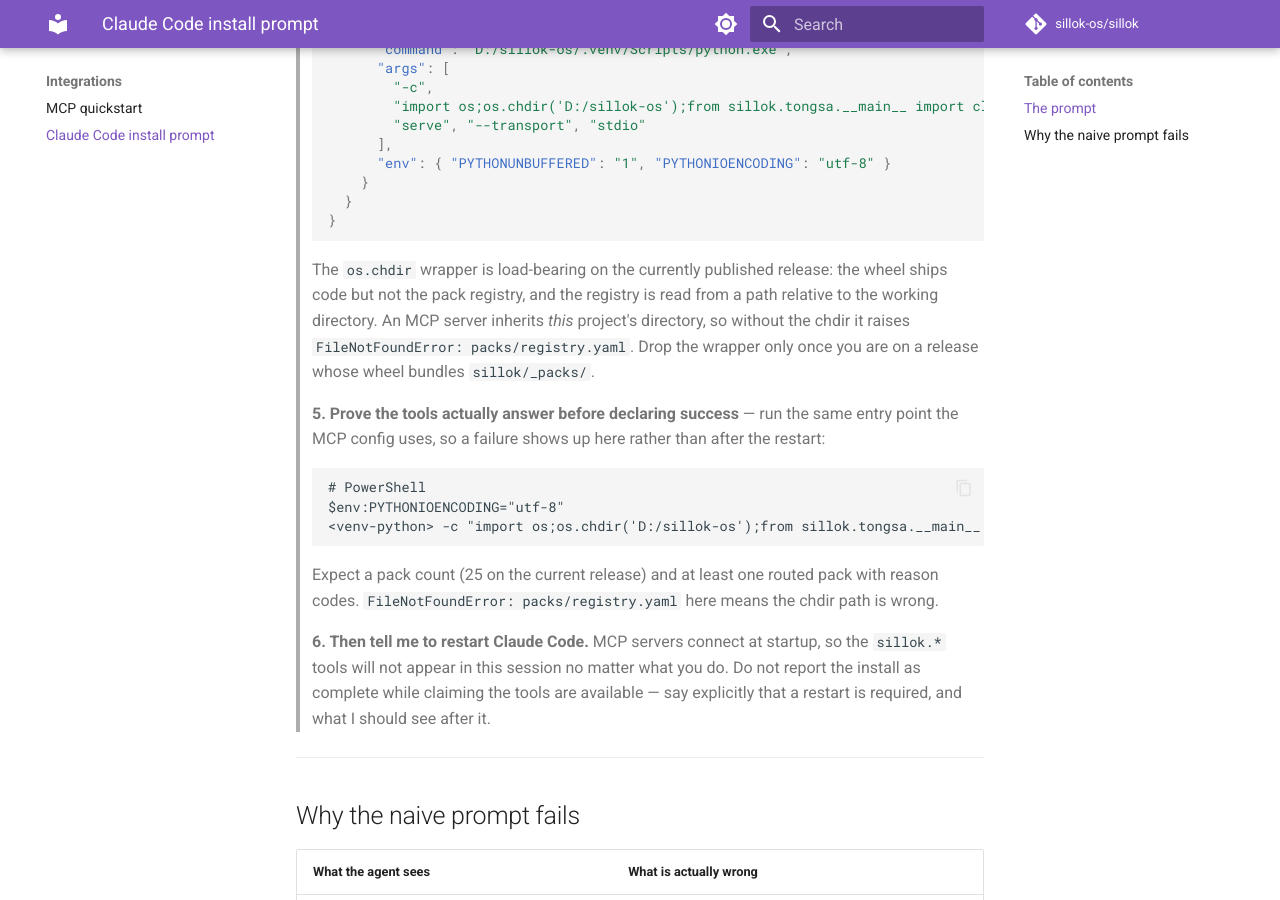
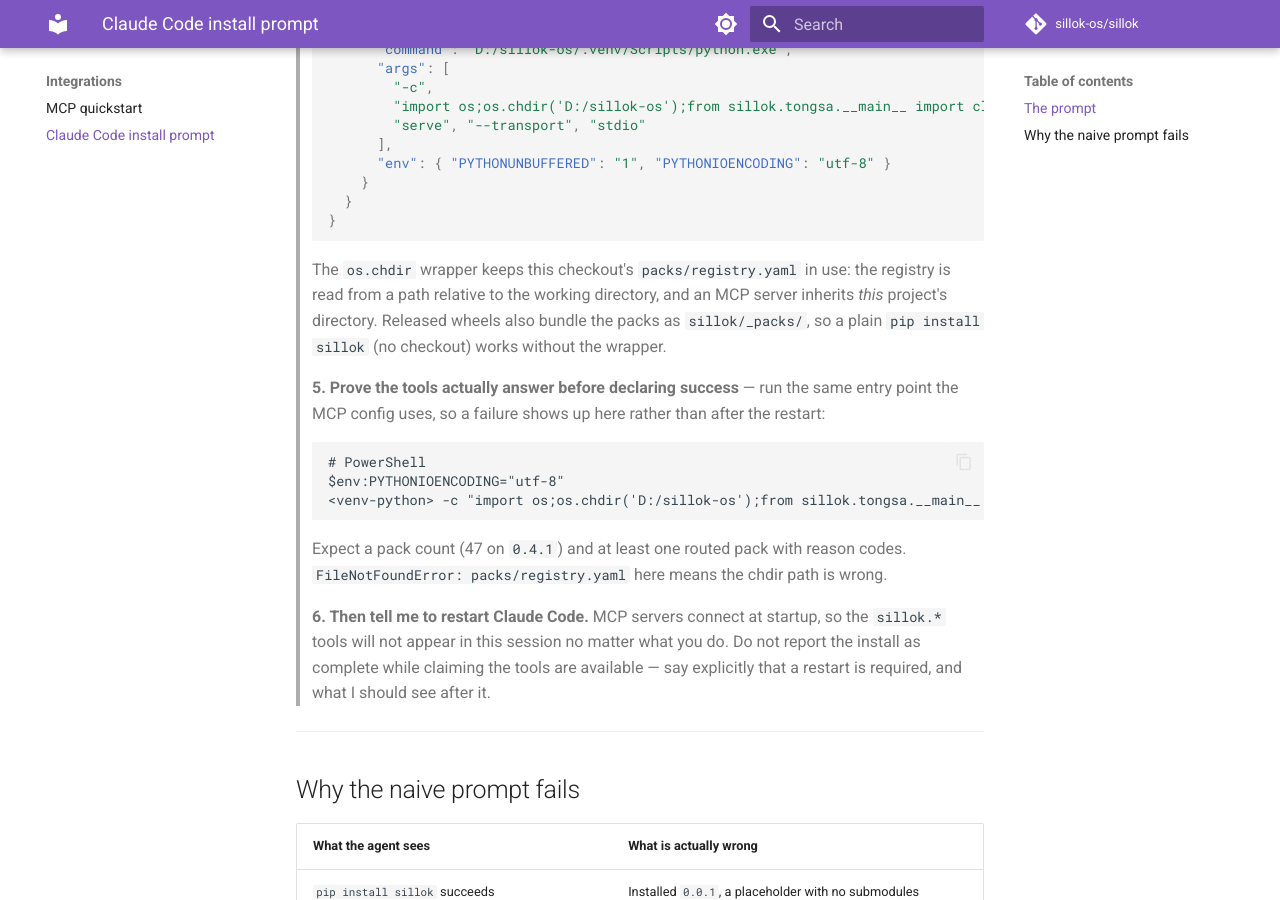
Before and after one commit to sillok-os/sillok, an MkDocs documentation site: the page built from docs/integrations/claude-code-install-prompt.md, in a window 1280 px wide and 900 px high, scrolled down 1437 px. Built offline with MkDocs 1.6.1 and Material for MkDocs 9.7.7, drawn with Linux system fonts in a browser that asks for light colours; comment, search, counter and statistics services are not loaded.

Commit message:
docs: finish the 0.4.1 version sweep (#39)
docs/index quick start, framework-coverage (status heading, research packs,
release table) and the architecture index still said 0.4.0. The Claude Code
install prompt still claimed the wheel ships no pack registry and expected
25 packs; released wheels bundle sillok/_packs/ and 0.4.1 has 47.

Signed-off-by: peterkimpmp <tykim21@gmail.com>
Co-authored-by: Claude Opus 5.5 <noreply@anthropic.com>

````diff
--- a/docs/integrations/claude-code-install-prompt.md
+++ b/docs/integrations/claude-code-install-prompt.md
@@ -75,12 +75,11 @@ session whether it worked.
 > }
 > ```
 >
-> The `os.chdir` wrapper is load-bearing on the currently published release:
-> the wheel ships code but not the pack registry, and the registry is read
-> from a path relative to the working directory. An MCP server inherits *this*
-> project's directory, so without the chdir it raises
-> `FileNotFoundError: packs/registry.yaml`. Drop the wrapper only once you are
-> on a release whose wheel bundles `sillok/_packs/`.
+> The `os.chdir` wrapper keeps this checkout's `packs/registry.yaml` in use:
+> the registry is read from a path relative to the working directory, and an
+> MCP server inherits *this* project's directory. Released wheels also bundle
+> the packs as `sillok/_packs/`, so a plain `pip install sillok` (no checkout)
+> works without the wrapper.
 >
 > **5. Prove the tools actually answer before declaring success** — run the
 > same entry point the MCP config uses, so a failure shows up here rather than
@@ -92,7 +91,7 @@ session whether it worked.
 > <venv-python> -c "import os;os.chdir('D:/sillok-os');from sillok.tongsa.__main__ import cli;cli()" smoke
 > ```
 >
-> Expect a pack count (25 on the current release) and at least one routed pack
+> Expect a pack count (47 on `0.4.1`) and at least one routed pack
 > with reason codes. `FileNotFoundError: packs/registry.yaml` here means the
 > chdir path is wrong.
 >
````
Also changed, not shown: docs/architecture/README.md (+1 -1 lines), docs/architecture/framework-coverage.md (+7 -4 lines), docs/index.md (+1 -1 lines).
